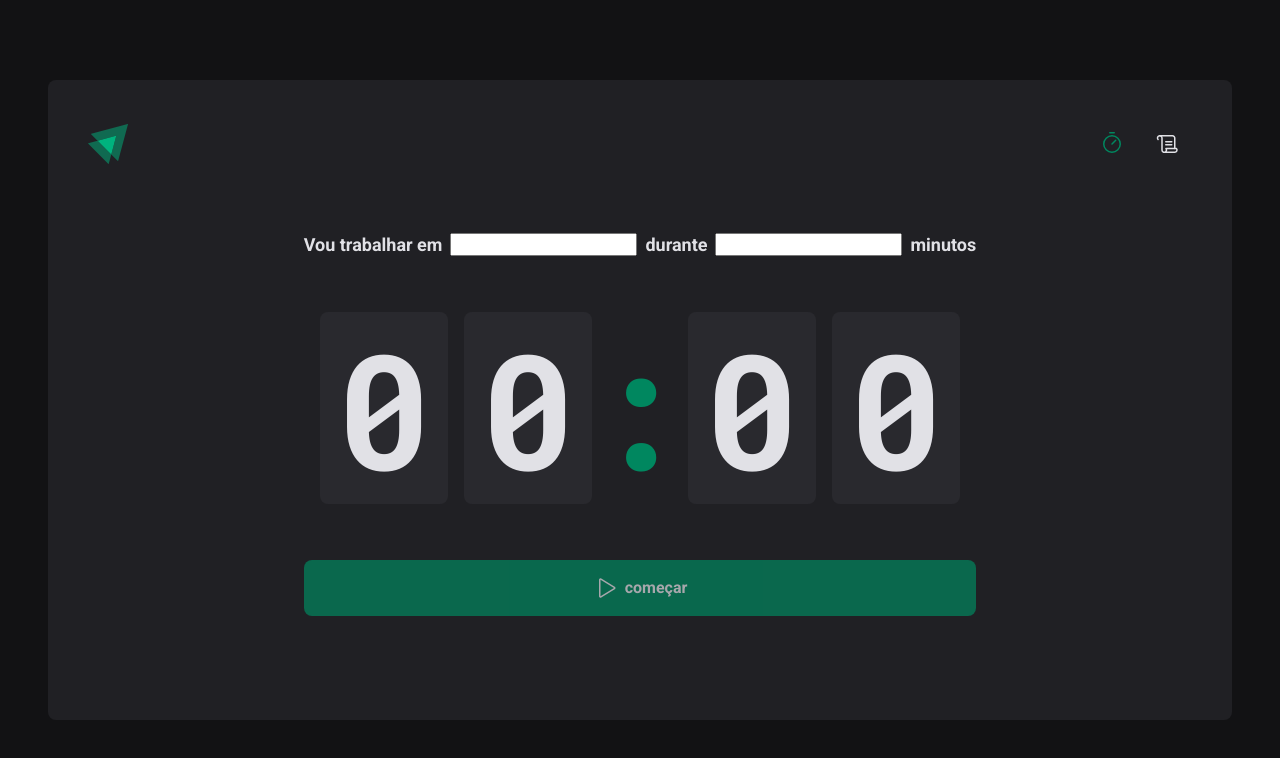
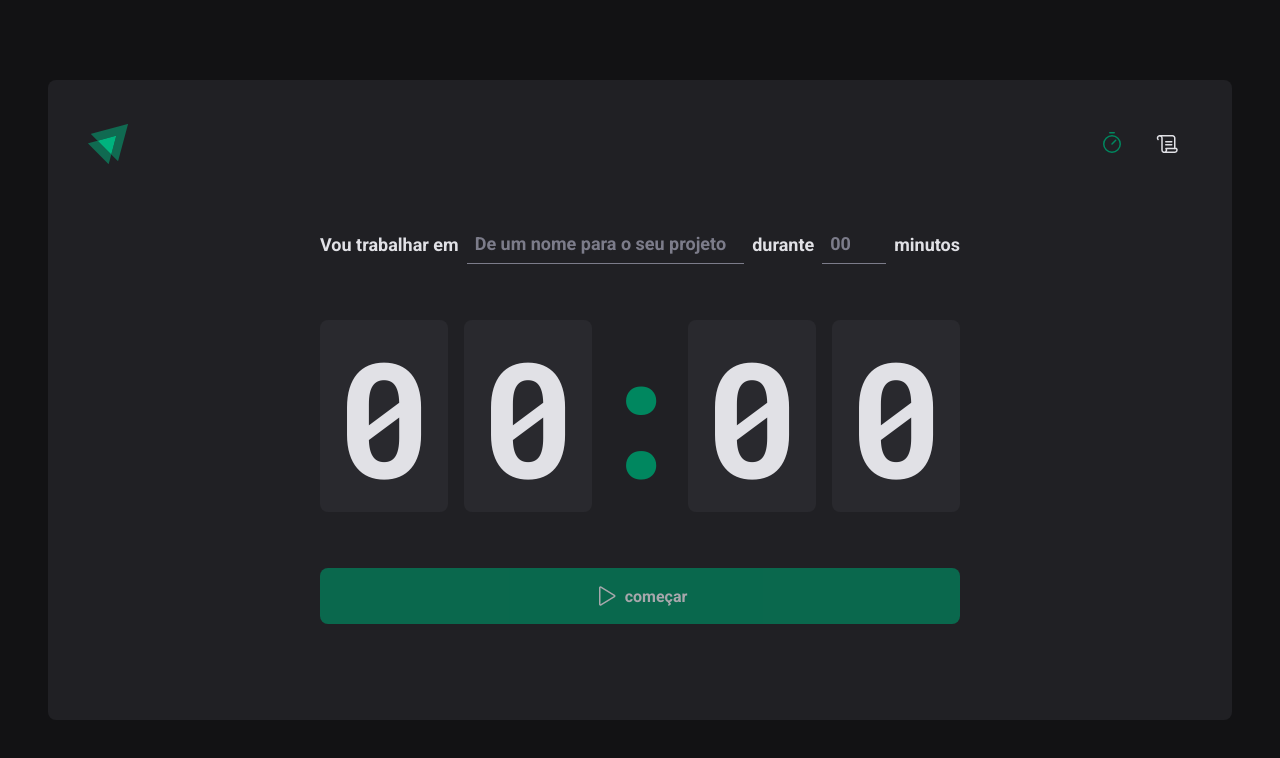
Before and after one commit to Hugovarellaa/Ignite-lab, a React (Vite) app in the folder ignite-timer/: page / in a window 1280 px wide. Shown: the top 758 px of the page. Built offline with nearby package versions, Linux system fonts and the light colour scheme.

Commit message:
Layout Home finalizado

```diff
--- a/ignite-timer/src/pages/Home/index.tsx
+++ b/ignite-timer/src/pages/Home/index.tsx
@@ -3,9 +3,11 @@ import {
   ContainerHome,
   CountdownContainer,
   FormContainer,
+  MinutesAmountInput,
   Separator,
   // eslint-disable-next-line prettier/prettier
-  StartCountDownButton
+  StartCountDownButton,
+  TaskInput
 } from './styles'
 
 export function Home() {
@@ -14,10 +16,26 @@ export function Home() {
       <form>
         <FormContainer>
           <label htmlFor="task">Vou trabalhar em</label>
-          <input id="task" />
-
+          <TaskInput
+            id="task"
+            list="task-suggestions"
+            placeholder="De um nome para o seu projeto"
+          />
+          <datalist id="task-suggestions">
+            <option value="Projeto 1" />
+            <option value="Projeto 2" />
+            <option value="Projeto 3" />
+            <option value="Banana" />
+          </datalist>
           <label htmlFor="minutesAmount">durante</label>
-          <input type="number" id="minutesAmount" />
+          <MinutesAmountInput
+            type="number"
+            id="minutesAmount"
+            placeholder="00"
+            step={0.5}
+            min={1}
+            max={60}
+          />
 
           <span>minutos</span>
         </FormContainer>
--- a/ignite-timer/src/pages/Home/styles.ts
+++ b/ignite-timer/src/pages/Home/styles.ts
@@ -26,6 +26,38 @@ export const FormContainer = styled.div`
   font-size: 1.125rem;
   font-weight: bold;
   flex-wrap: wrap;
+`
+
+const BaseInput = styled.input`
+  background-color: transparent;
+  height: 2.5rem;
+  border: 0;
+  border-bottom: 1px solid ${({ theme }) => theme.colors['gray-500']};
+  font-weight: bold;
+  font-size: 1.125rem;
+  padding: 0 0.5rem;
+  color: ${({ theme }) => theme.colors['gray-100']};
+
+  &::placeholder {
+    color: ${({ theme }) => theme.colors['gray-500']};
+  }
+
+  &:focus {
+    box-shadow: none;
+    border-color: ${({ theme }) => theme.colors['green-500']};
+  }
+`
+
+export const TaskInput = styled(BaseInput)`
+  flex: 1;
+
+  &::-webkit-calendar-picker-indicator {
+    display: none !important;
+  }
+`
+
+export const MinutesAmountInput = styled(BaseInput)`
+  width: 4rem;
 `
 
 export const CountdownContainer = styled.div`
```
